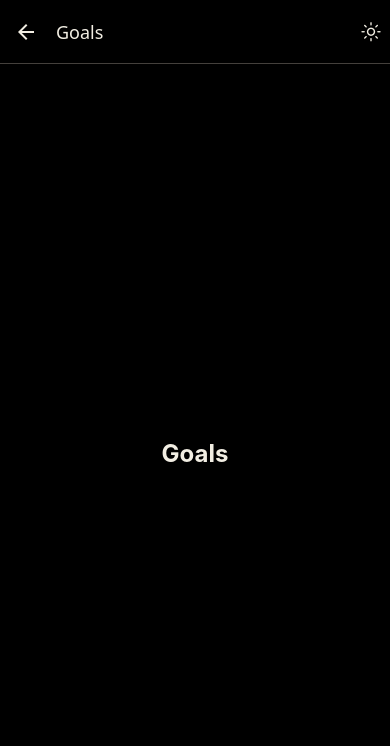
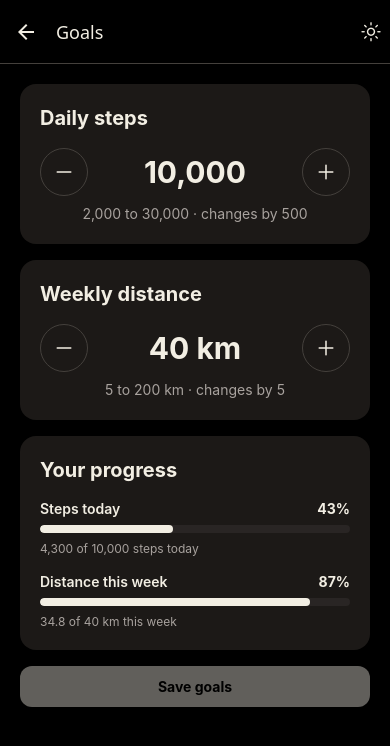
Before and after one commit to jiann-m/nord, a React Native app: screen /Goals in a window 390 px wide. Shown: the top 746 px of the page. Built offline with nearby package versions, Linux system fonts and the light colour scheme.

Commit message:
Add Goals screen

```diff
--- a/src/app/navigation/RootNavigator.tsx
+++ b/src/app/navigation/RootNavigator.tsx
@@ -9,13 +9,13 @@ import { DetailsPlaceholder, Screen } from './Placeholders';
 import { SignInScreen } from '@/features/auth/screens/SignInScreen';
 import { SignUpScreen } from '@/features/auth/screens/SignUpScreen';
 import { ChallengesScreen } from '@/features/challenges/screens/ChallengesScreen';
+import { GoalsScreen } from '@/features/goals/screens/GoalsScreen';
 
 const Stack = createNativeStackNavigator<RootStackParamList>();
 
 const WorkoutSetup = () => <Screen title="Workout setup" />;
 const LiveTracking = () => <Screen title="Live tracking" />;
 const WorkoutSummary = () => <Screen title="Workout summary" />;
-const Goals = () => <Screen title="Goals" />;
 const Achievements = () => <Screen title="Achievements" />;
 
 // One NavigationContainer at the root (Lab 03).
@@ -48,7 +48,7 @@ export function RootNavigator() {
         <Stack.Screen name="LiveTracking" component={LiveTracking} options={{ headerShown: false }} />
         <Stack.Screen name="WorkoutSummary" component={WorkoutSummary} options={{ title: 'Summary' }} />
         <Stack.Screen name="WorkoutDetails" component={DetailsPlaceholder} options={{ title: 'Workout' }} />
-        <Stack.Screen name="Goals" component={Goals} />
+        <Stack.Screen name="Goals" component={GoalsScreen} />
         <Stack.Screen name="Achievements" component={Achievements} />
         <Stack.Screen name="Challenges" component={ChallengesScreen} />
       </Stack.Navigator>
--- a/src/components/ui/Card.tsx
+++ b/src/components/ui/Card.tsx
@@ -5,8 +5,8 @@ type Props = PropsWithChildren<{ title?: string }>;
 
 export function Card({ title, children }: Props) {
   return (
-    <View className="gap-4 rounded-2xl bg-stone-900 p-5">
-      {title && <Text className="text-xl font-bold text-paper">{title}</Text>}
+    <View className="gap-4 rounded-2xl bg-card p-5">
+      {title && <Text className="text-xl font-bold text-ink">{title}</Text>}
       {children}
     </View>
   );
--- a/src/components/ui/ProgressBar.tsx
+++ b/src/components/ui/ProgressBar.tsx
@@ -9,13 +9,13 @@ export function ProgressBar({ label, value, caption }: Props) {
   return (
     <View className="gap-2" accessibilityRole="progressbar" accessibilityLabel={`${label} ${percent}%`}>
       <View className="flex-row justify-between">
-        <Text className="font-semibold text-paper">{label}</Text>
-        <Text className="font-bold text-paper">{percent}%</Text>
+        <Text className="font-semibold text-ink">{label}</Text>
+        <Text className="font-bold text-ink">{percent}%</Text>
       </View>
-      <View className="h-2 overflow-hidden rounded-full bg-stone-800">
-        <View className="h-full rounded-full bg-paper" style={{ width: `${percent}%` }} />
+      <View className="h-2 overflow-hidden rounded-full bg-track">
+        <View className="h-full rounded-full bg-ink" style={{ width: `${percent}%` }} />
       </View>
-      <Text className="text-xs text-stone-400">{caption}</Text>
+      <Text className="text-xs text-muted">{caption}</Text>
     </View>
   );
 }
--- a/src/components/ui/ScreenTitle.tsx
+++ b/src/components/ui/ScreenTitle.tsx
@@ -5,8 +5,8 @@ type Props = { eyebrow: string; title: string };
 export function ScreenTitle({ eyebrow, title }: Props) {
   return (
     <View className="gap-1">
-      <Text className="text-xs font-bold uppercase tracking-widest text-paper">{eyebrow}</Text>
-      <Text className="text-3xl font-bold text-paper">{title}</Text>
+      <Text className="text-xs font-bold uppercase tracking-widest text-ink">{eyebrow}</Text>
+      <Text className="text-3xl font-bold text-ink">{title}</Text>
     </View>
   );
 }
--- a/src/features/auth/screens/SignUpScreen.tsx
+++ b/src/features/auth/screens/SignUpScreen.tsx
@@ -11,9 +11,9 @@ export function SignUpScreen({ navigation }: RootScreenProps<'SignUp'>) {
   );
 
   return (
-    <KeyboardAvoidingView className="flex-1 bg-black" behavior={Platform.OS === 'ios' ? 'padding' : undefined}>
+    <KeyboardAvoidingView className="flex-1 bg-page" behavior={Platform.OS === 'ios' ? 'padding' : undefined}>
       <ScrollView contentContainerClassName="gap-6 p-6" keyboardShouldPersistTaps="handled">
-        <Text className="text-stone-300">Create your Nord account. You can add your weight and height later in Profile.</Text>
+        <Text className="text-body">Create your Nord account. You can add your weight and height later in Profile.</Text>
 
         <View className="gap-4">
           <AppInput
--- /dev/null
+++ b/src/features/goals/api.ts
@@ -0,0 +1,30 @@
+// MODEL for Goals: the allowed ranges and the progress calculations.
+// Phase 2 saves the goals to AsyncStorage / Firestore from here.
+import type { Workout } from '@/data/workouts';
+
+export const STEPS_LIMITS = { min: 2000, max: 30000, step: 500 };
+export const DISTANCE_LIMITS = { min: 5, max: 200, step: 5 };
+
+const DAY_MS = 24 * 60 * 60 * 1000;
+
+// How many whole days ago a workout started (0 = today)
+function daysAgo(iso: string) {
+  const today = new Date();
+  today.setHours(0, 0, 0, 0);
+  const day = new Date(iso);
+  day.setHours(0, 0, 0, 0);
+  return Math.round((today.getTime() - day.getTime()) / DAY_MS);
+}
+
+// Keeps a value inside its range, e.g. clamp(31000, 2000, 30000) -> 30000
+export function clamp(value: number, min: number, max: number) {
+  return Math.min(max, Math.max(min, value));
+}
+
+export function todaySteps(workouts: Workout[]) {
+  return workouts.filter((w) => daysAgo(w.startedAt) === 0).reduce((sum, w) => sum + w.steps, 0);
+}
+
+export function weekDistanceKm(workouts: Workout[]) {
+  return workouts.filter((w) => daysAgo(w.startedAt) < 7).reduce((sum, w) => sum + w.distanceKm, 0);
+}
--- /dev/null
+++ b/src/features/goals/components/Stepper.tsx
@@ -0,0 +1,49 @@
+import { Pressable, Text, View } from 'react-native';
+import { Ionicons } from '@expo/vector-icons';
+import { useTheme } from '@/context/theme';
+
+type Props = {
+  label: string;
+  value: string;
+  hint: string;
+  onMinus: () => void;
+  onPlus: () => void;
+  minusDisabled: boolean;
+  plusDisabled: boolean;
+};
+
+// − value + ; a button is greyed out at the end of the range
+export function Stepper({ label, value, hint, onMinus, onPlus, minusDisabled, plusDisabled }: Props) {
+  const { colors } = useTheme();
+
+  return (
+    <View className="gap-2">
+      <View className="flex-row items-center gap-3">
+        <Pressable
+          onPress={onMinus}
+          disabled={minusDisabled}
+          accessibilityRole="button"
+          accessibilityLabel={`Decrease ${label}`}
+          accessibilityState={{ disabled: minusDisabled }}
+          className={`h-12 w-12 items-center justify-center rounded-full border border-line active:opacity-70 ${minusDisabled ? 'opacity-40' : ''}`}
+        >
+          <Ionicons name="remove" size={24} color={colors.ink} />
+        </Pressable>
+        <Text className="flex-1 text-center text-3xl font-bold text-ink" accessibilityLabel={`${label}: ${value}`}>
+          {value}
+        </Text>
+        <Pressable
+          onPress={onPlus}
+          disabled={plusDisabled}
+          accessibilityRole="button"
+          accessibilityLabel={`Increase ${label}`}
+          accessibilityState={{ disabled: plusDisabled }}
+          className={`h-12 w-12 items-center justify-center rounded-full border border-line active:opacity-70 ${plusDisabled ? 'opacity-40' : ''}`}
+        >
+          <Ionicons name="add" size={24} color={colors.ink} />
+        </Pressable>
+      </View>
+      <Text className="text-center text-sm text-muted">{hint}</Text>
+    </View>
+  );
+}
--- /dev/null
+++ b/src/features/goals/hooks/useGoalsViewModel.ts
@@ -0,0 +1,47 @@
+import { useState } from 'react';
+import { useProfile } from '@/context/profile';
+import { useWorkouts } from '@/context/workouts';
+import { DISTANCE_LIMITS, STEPS_LIMITS, clamp, todaySteps, weekDistanceKm } from '../api';
+
+// VIEW-MODEL: the two goals being edited, the progress against them and the save action.
+export function useGoalsViewModel() {
+  const { goals, updateGoals } = useProfile();
+  const { workouts } = useWorkouts();
+  const [dailySteps, setDailySteps] = useState(goals.dailySteps);
+  const [weeklyKm, setWeeklyKm] = useState(goals.weeklyDistanceKm);
+  const [saved, setSaved] = useState(false);
+
+  // direction is 1 for + and -1 for -
+  function changeSteps(direction: number) {
+    setDailySteps((current) => clamp(current + direction * STEPS_LIMITS.step, STEPS_LIMITS.min, STEPS_LIMITS.max));
+    setSaved(false);
+  }
+
+  function changeKm(direction: number) {
+    setWeeklyKm((current) => clamp(current + direction * DISTANCE_LIMITS.step, DISTANCE_LIMITS.min, DISTANCE_LIMITS.max));
+    setSaved(false);
+  }
+
+  function save() {
+    updateGoals({ dailySteps, weeklyDistanceKm: weeklyKm });
+    setSaved(true);
+  }
+
+  // Progress uses the values on screen, so the bars move while you edit
+  const steps = todaySteps(workouts);
+  const km = weekDistanceKm(workouts);
+  const changed = dailySteps !== goals.dailySteps || weeklyKm !== goals.weeklyDistanceKm;
+
+  return {
+    dailySteps, weeklyKm, saved, canSave: changed,
+    stepsAtMin: dailySteps === STEPS_LIMITS.min,
+    stepsAtMax: dailySteps === STEPS_LIMITS.max,
+    kmAtMin: weeklyKm === DISTANCE_LIMITS.min,
+    kmAtMax: weeklyKm === DISTANCE_LIMITS.max,
+    stepsProgress: steps / dailySteps,
+    stepsCaption: `${steps.toLocaleString()} of ${dailySteps.toLocaleString()} steps today`,
+    distanceProgress: km / weeklyKm,
+    distanceCaption: `${km.toFixed(1)} of ${weeklyKm} km this week`,
+    changeSteps, changeKm, save,
+  };
+}
--- /dev/null
+++ b/src/features/goals/screens/GoalsScreen.tsx
@@ -0,0 +1,46 @@
+import { ScrollView } from 'react-native';
+import { AppButton } from '@/components/ui/AppButton';
+import { Card } from '@/components/ui/Card';
+import { ProgressBar } from '@/components/ui/ProgressBar';
+import { Stepper } from '../components/Stepper';
+import { useGoalsViewModel } from '../hooks/useGoalsViewModel';
+
+// VIEW: only shows what the view-model gives it.
+export function GoalsScreen() {
+  const vm = useGoalsViewModel();
+
+  return (
+    <ScrollView className="flex-1 bg-page" contentContainerClassName="gap-4 p-5 pb-10">
+      <Card title="Daily steps">
+        <Stepper
+          label="daily steps"
+          value={vm.dailySteps.toLocaleString()}
+          hint="2,000 to 30,000 · changes by 500"
+          onMinus={() => vm.changeSteps(-1)}
+          onPlus={() => vm.changeSteps(1)}
+          minusDisabled={vm.stepsAtMin}
+          plusDisabled={vm.stepsAtMax}
+        />
+      </Card>
+
+      <Card title="Weekly distance">
+        <Stepper
+          label="weekly distance"
+          value={`${vm.weeklyKm} km`}
+          hint="5 to 200 km · changes by 5"
+          onMinus={() => vm.changeKm(-1)}
+          onPlus={() => vm.changeKm(1)}
+          minusDisabled={vm.kmAtMin}
+          plusDisabled={vm.kmAtMax}
+        />
+      </Card>
+
+      <Card title="Your progress">
+        <ProgressBar label="Steps today" value={vm.stepsProgress} caption={vm.stepsCaption} />
+        <ProgressBar label="Distance this week" value={vm.distanceProgress} caption={vm.distanceCaption} />
+      </Card>
+
+      <AppButton label={vm.saved ? 'Saved ✓' : 'Save goals'} onPress={vm.save} disabled={!vm.canSave} />
+    </ScrollView>
+  );
+}
```
